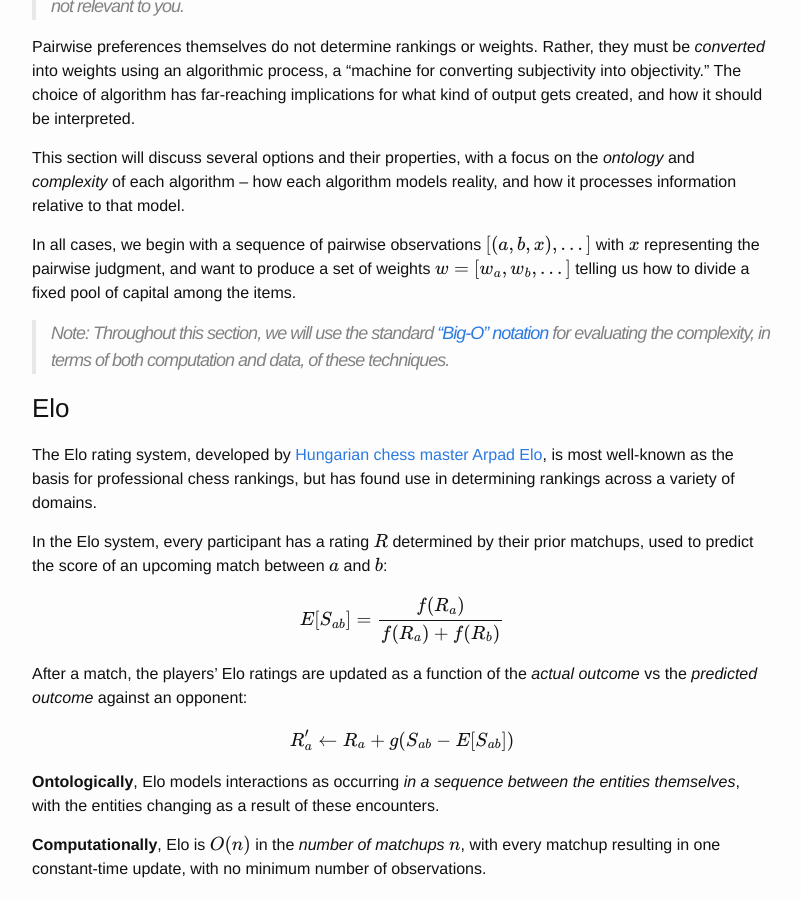
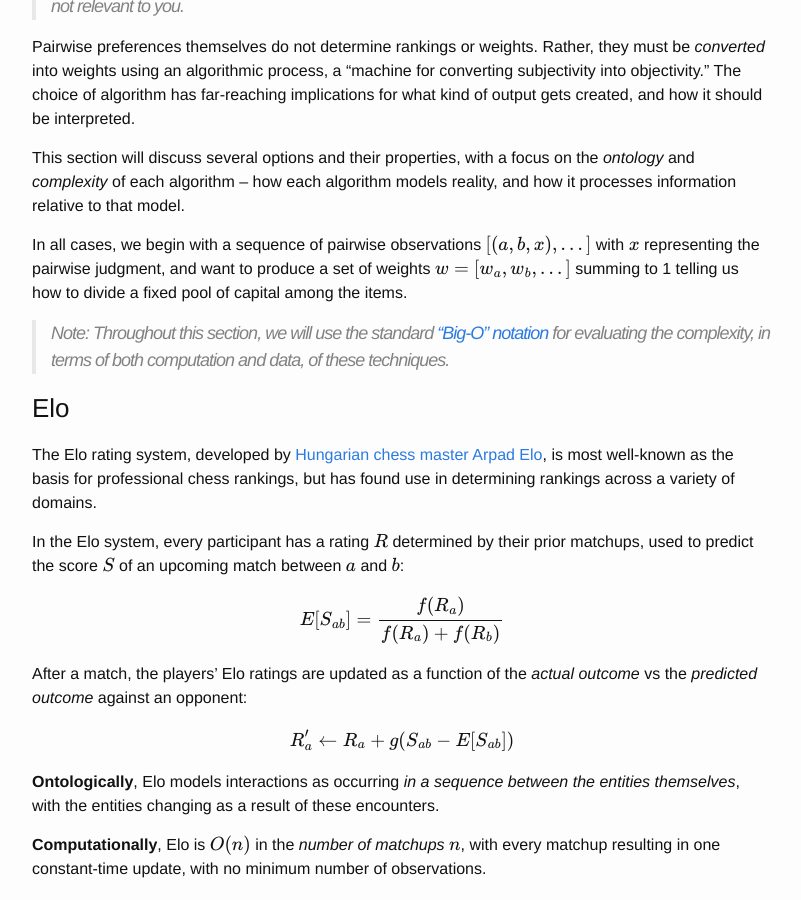
Before and after one commit to kronosapiens/kronosapiens.github.io, a Jekyll site: the page built from _posts/2025-12-14-pairwise-paradigm.md, in a window 1280 px wide and 900 px high, scrolled down 4096 px. Shown: the whole window, without its empty margins (238-1039 px from the left). Built offline with Jekyll 4.4.1, drawn with Linux system fonts in a browser that asks for light colours; formulas are drawn with MathJax 3; comment, search, counter and statistics services are not loaded.

Commit message:
fix: small tweaks

```diff
--- a/_posts/2025-12-14-pairwise-paradigm.md
+++ b/_posts/2025-12-14-pairwise-paradigm.md
@@ -131,7 +131,7 @@ The choice of algorithm has far-reaching implications for what kind of output ge
 
 This section will discuss several options and their properties, with a focus on the _ontology_ and _complexity_ of each algorithm -- how each algorithm models reality, and how it processes information relative to that model.
 
-In all cases, we begin with a sequence of pairwise observations $$[(a, b, x), ...]$$ with $$x$$ representing the pairwise judgment, and want to produce a set of weights $$w = [w_a, w_b, ...]$$ telling us how to divide a fixed pool of capital among the items.
+In all cases, we begin with a sequence of pairwise observations $$[(a, b, x), ...]$$ with $$x$$ representing the pairwise judgment, and want to produce a set of weights $$w = [w_a, w_b, ...]$$ summing to 1 telling us how to divide a fixed pool of capital among the items.
 
 > Note: Throughout this section, we will use the standard ["Big-O" notation](https://en.wikipedia.org/wiki/Big_O_notation) for evaluating the complexity, in terms of both computation and data, of these techniques.
 
@@ -139,7 +139,7 @@ In all cases, we begin with a sequence of pairwise observations $$[(a, b, x), ..
 
 The Elo rating system, developed by [Hungarian chess master Arpad Elo](https://en.wikipedia.org/wiki/Arpad_Elo), is most well-known as the basis for professional chess rankings, but has found use in determining rankings across a variety of domains.
 
-In the Elo system, every participant has a rating $$R$$ determined by their prior matchups, used to predict the score of an upcoming match between $$a$$ and $$b$$:
+In the Elo system, every participant has a rating $$R$$ determined by their prior matchups, used to predict the score $$S$$ of an upcoming match between $$a$$ and $$b$$:
 
 $$
 E[S_{ab}] = \frac{f(R_a)}{f(R_a) + f(R_b)}
@@ -527,7 +527,7 @@ To adopt ideas from institutional economics, we can imagine evaluation as fillin
 In this frame, the "constitutional" layer represents the code, norms, etc., of the grants ecosystem itself, the "policy" layer represents the process by which specific _parameters_ (mechanisms, etc.) are chosen, while the "operational" layer represents the grants rounds themselves: applications, voting, etc.
 Seen in this way, evaluation is the missing _political_ process needed to bring web3's public goods funding ecosystem from experiment into maturity.
 
-How might these evaluations be done?
+[How might these evaluations be done?](https://davidgasquez.com/weight-allocation-mechanism-evals/)
 
 One possibility, adapting [techniques used to evaluate large-language models](https://arxiv.org/pdf/2403.04132), is to subject allocations _themselves_ to pairwise judgments.
 In addition to pairwise judgments _between projects_, the community can make pairwise judgments _between allocations produced by competing mechanisms_.
```
